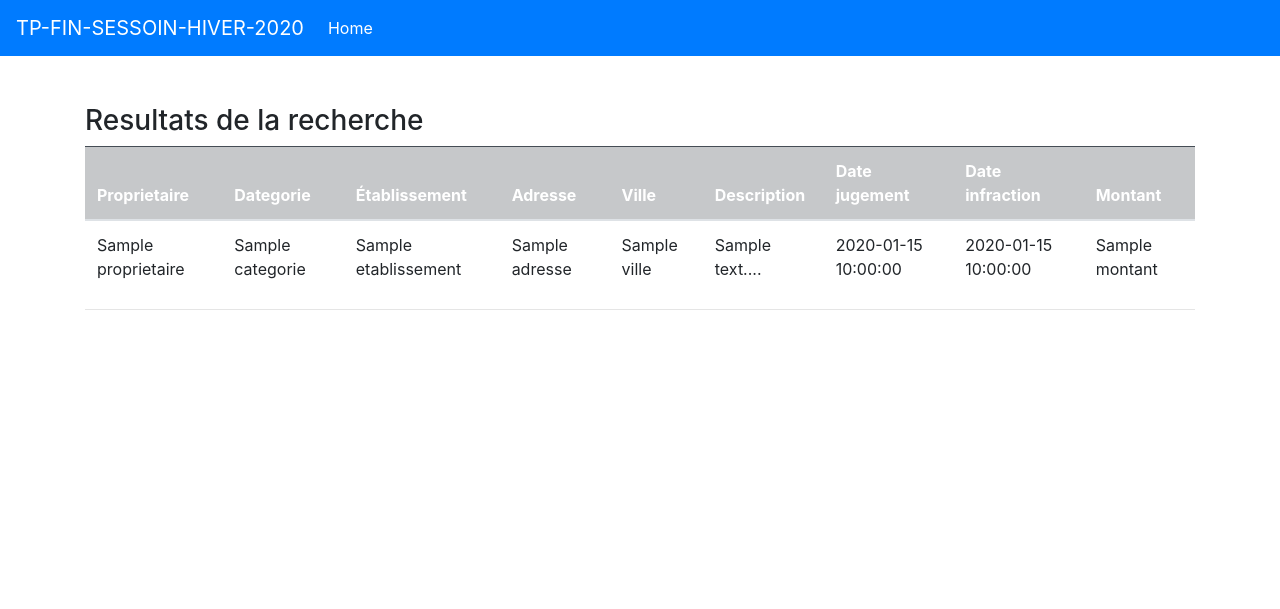
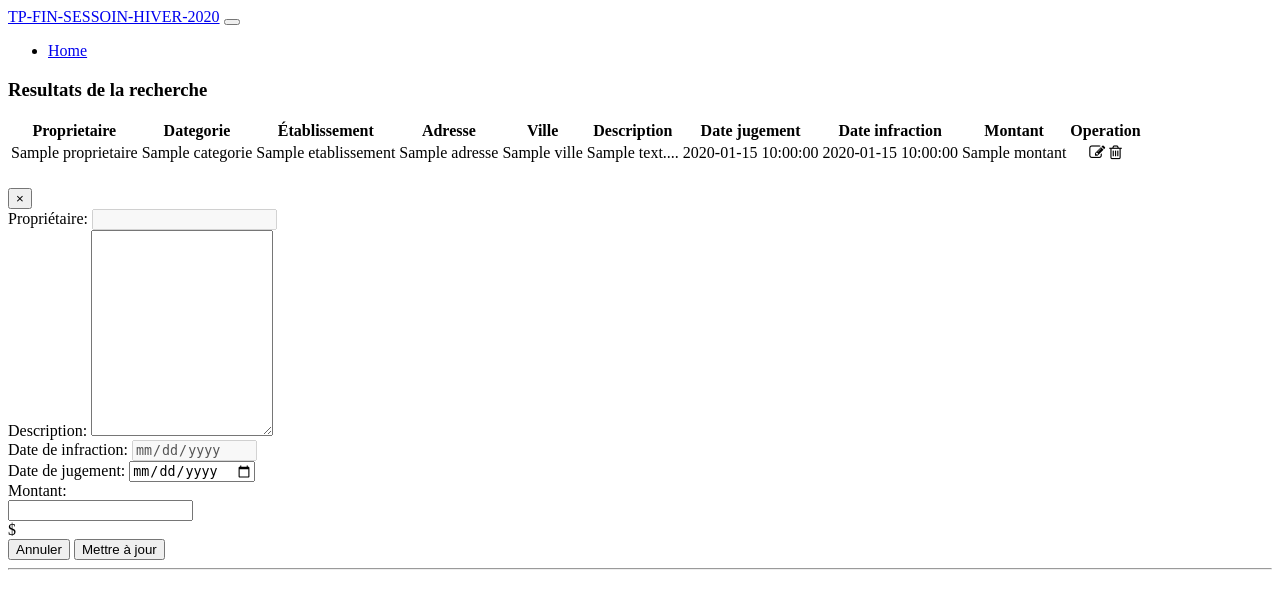
Before and after one commit to limonsso/INF5190-TP-FIN-SESSION, a Flask app: template webapp/templates/contrevenant/results.html in a window 1280 px wide. Shown: the top 609 px of the page. Run offline with Flask 2, Linux system fonts and the light colour scheme; the template is opened without the code that fills it: most values are stand-ins (such as "Sample title", 1, 10 or a date in 2020); some libraries are stand-ins or nearby versions.

Commit message:
Ajout de la feature D3

```diff
--- a/requirements.txt
+++ b/requirements.txt
@@ -8,20 +8,21 @@ dateparser==0.7.4
 enum34==1.1.6
 Flask==1.1.1
 Flask-APScheduler==1.11.0
-Flask-Babel==1.0.0
 funcsigs==1.0.2
-idna==2.6
 ipaddress==1.0.17
 itsdangerous==1.1.0
 jeepney==0.4.3
 Jinja2==2.11.1
 keyring==10.6.0
 keyrings.alt==3.0
+lesscpy==0.14.0
 MarkupSafe==1.1.1
+ply==3.11
 pycodestyle==2.5.0
 pycparser==2.20
 pycrypto==2.6.1
 pyraml-parser==0.1.9
+pyScss==1.3.7
 python-dateutil==2.8.1
 pytz==2019.3
 pyxdg==0.25
--- a/scripts/inf5190db.sql
+++ b/scripts/inf5190db.sql
@@ -9,5 +9,9 @@ CREATE TABLE "contrevenants" (
 	"date_infraction"	TEXT NOT NULL,
 	"date_jugement"	TEXT NOT NULL,
 	"montant"	TEXT NOT NULL,
+	"has_been_deleted"	INTEGER NOT NULL,
+	"is_local_data"	INTEGER NOT NULL,
+	"modification_date"	TEXT NOT NULL,
+	"creation_date"	TEXT NOT NULL,
 	PRIMARY KEY("id")
 )
--- a/webapi/__init__.py
+++ b/webapi/__init__.py
@@ -1,5 +1,9 @@
 from flask import Blueprint
+
+from utils.shell_helper import run_sh_file
 
 api = Blueprint('webapi', __name__)
 
+# print(run_sh_file('./scripts/apidocgen.sh'))
+
 from webapi.controllers import *
--- a/webapp/static/js/site.js
+++ b/webapp/static/js/site.js
@@ -1,4 +1,3 @@
-
 $('#quick-search-submit').click(function (e) {
     e.preventDefault();
     var date_du = $('#date_du');
@@ -51,3 +50,150 @@ $('#quick-search-submit').click(function (e) {
             console.log(error)
         });
 });
+
+$('#edit_contrevenant').on('show.bs.modal', function (e) {
+    var contrevenant = e.relatedTarget.dataset;
+    console.log(contrevenant);
+    $('#contrevenant-id').val(contrevenant.id)
+    $('#contrevenant-proprietaire').val(contrevenant.proprietaire)
+    $('#contrevenant-etablissement').append(contrevenant.etablissement)
+    $('#contrevenant-description').val(contrevenant.description)
+    $('#contrevenant-date-jugement').val(contrevenant.date_jugement)
+    $('#contrevenant-date-infraction').val(contrevenant.date_infraction)
+    $('#contrevenant-montant').val(contrevenant.montant.split(' ')[0])
+});
+
+$('#edit_contrevenant').on('hide.bs.modal', function (e) {
+    location.reload();
+});
+
+$('#btnUpdateContrevenant').click(function (e) {
+    $('.contrevenantEditionForm').submit();
+});
+
+$(document).ready(function () {
+    $('.contrevenantEditionForm').bootstrapValidator({
+        fields: {
+            contrevenant_description: {
+                validators: {
+                    notEmpty: {
+                        message: "La description de contrevenant est réquis et ne peut être vide"
+                    }
+                }
+            },
+            contrevenant_date_jugement: {
+                validators: {
+                    date: {
+                        format: 'MM/DD/YYYY',
+                        message: "L'entrée n'est pas valide"
+                    },
+                    callback: {
+                        message: "La date de jugement doit être superieure à la date d'infraction",
+                        callback: function (value, validator, $field) {
+                            return $('#contrevenant-date-infraction').val() < value
+                        }
+                    }
+                }
+            },
+            contrevenant_montant: {
+                validators: {
+                    greaterThan: {
+                        inclusive: false,
+                        value: 0,
+                        message: "Le montant doit être superieur a zéro"
+                    }
+                }
+            }
+        }
+    }).on('success.form.bv', function (e) {
+        // Prevent form submission
+        e.preventDefault();
+
+        var data = {
+            id: $('#contrevenant-id').val(),
+            description: $('#contrevenant-description').val(),
+            date_jugement: $('#contrevenant-date-jugement').val(),
+            montant: $('#contrevenant-montant').val()
+        }
+        update_contrevenant(data);
+    });
+});
+
+function delete_contrevenant(id) {
+    Swal.fire({
+        title: 'Suppression de contrevenant!',
+        text: 'Voulez-vous vraiment supprimer ce contrevenant ?',
+        icon: 'warning',
+        showCancelButton: true,
+        cancelButtonText: 'Non',
+        confirmButtonText: 'Oui',
+        preConfirm: function () {
+            return fetch(`${window.location.origin}/contrevenants/${id}`, {method: 'DELETE'})
+                .then(response => {
+                    console.log(response)
+                    if (!response.ok) {
+                        throw new Error(response.statusText)
+                    }
+                    Swal.fire({
+                        title: 'Suppression de contravention!',
+                        text: 'La contravention a été supprimée avec succès',
+                        icon: 'success',
+                        preConfirm: function () {
+                            location.reload();
+                        }
+                    })
+                })
+                .catch(error => {
+                    Swal.showValidationMessage(
+                        `Request failed: ${error}`
+                    )
+                })
+        }
+    })
+}
+
+function update_contrevenant(data) {
+    console.log(data);
+
+    fetch(`${window.location.origin}/contrevenants/${data.id}`,
+        {
+            method: 'PATCH',
+            body: JSON.stringify(data),
+            headers: {
+                'Content-Type': 'application/json'
+            }
+        })
+        .then((response) => {
+            console.log(response.json());
+            //return response.json();
+            var Toast = Swal.mixin({
+                toast: true,
+                position: 'top-end',
+                showConfirmButton: false,
+                timer: 2000,
+                timerProgressBar: true,
+                onOpen: (toast) => {
+                    toast.addEventListener('mouseenter', Swal.stopTimer)
+                    toast.addEventListener('mouseleave', Swal.resumeTimer)
+                },
+                onClose: () => {
+                    location.reload();
+                }
+            });
+            if (!response.ok) {
+                Toast.fire({
+                    icon: 'error',
+                    title: 'Signed in successfully'
+                });
+            } else
+                Toast.fire({
+                    icon: 'success',
+                    title: 'Signed in successfully'
+                });
+        })
+        .then((data) => {
+            console.log(data);
+        });
+
+
+}
--- /dev/null
+++ b/webapp/templates/contrevenant/edit.html
@@ -0,0 +1,61 @@
+{% block edit_contrevenant %}
+    <!-- Modal -->
+    <div class="modal fade" id="edit_contrevenant" tabindex="-1" role="dialog"
+         aria-hidden="true" data-id>
+        <div class="modal-dialog modal-lg" role="document">
+            <div class="modal-content">
+                <div class="modal-header">
+                    <h5 class="modal-title" id="contrevenant-etablissement"></h5>
+                    <button type="button" class="close" data-dismiss="modal" aria-label="Close">
+                        <span aria-hidden="true">&times;</span>
+                    </button>
+                </div>
+                <div class="modal-body">
+                    <div class="alert alert-dismissible alert-success alert-update-success" style="display: none">
+                        <strong>Supper!</strong> Le contrevenant a bien été mis a jour.
+                    </div>
+                    <form class="contrevenantEditionForm">
+                        <input type="hidden" id="contrevenant-id">
+                        <div class="form-group">
+                            <label class="col-form-label">Propriétaire:</label>
+                            <input type="text" class="form-control" id="contrevenant-proprietaire" disabled="">
+                        </div>
+                        <div class="form-group">
+                            <label class="col-form-label">Description:</label>
+                            <textarea class="form-control" id="contrevenant-description" name="contrevenant_description"
+                                      style="height: 200px"></textarea>
+                        </div>
+                        <div class="row">
+                            <div class="form-group col-6">
+                                <label class="col-form-label">Date de infraction:</label>
+                                <input type="date" class="form-control" id="contrevenant-date-infraction" disabled="">
+                            </div>
+                            <div class="form-group col-6">
+                                <label class="col-form-label">Date de jugement:</label>
+                                <input type="date" class="form-control" id="contrevenant-date-jugement"
+                                       name="contrevenant_date_jugement">
+                            </div>
+                        </div>
+                        <div class="row">
+                            <div class="form-group col-6">
+                                <label class="col-form-label">Montant:</label>
+                                <div class="input-group">
+                                    <input type="number" class="form-control" id="contrevenant-montant"
+                                           name="contrevenant_montant" aria-label="Amount (to the nearest dollar)"
+                                           min="0">
+                                    <div class="input-group-prepend">
+                                        <span class="input-group-text">$</span>
+                                    </div>
+                                </div>
+                            </div>
+                        </div>
+                    </form>
+                </div>
+                <div class="modal-footer">
+                    <button type="button" class="btn btn-danger" data-dismiss="modal">Annuler</button>
+                    <button type="button" class="btn btn-success" id="btnUpdateContrevenant">Mettre à jour</button>
+                </div>
+            </div>
+        </div>
+    </div>
+{% endblock %}
--- a/webapp/templates/contrevenant/results.html
+++ b/webapp/templates/contrevenant/results.html
@@ -42,6 +42,7 @@
             <th scope="col">Date jugement</th>
             <th scope="col">Date infraction</th>
             <th scope="col">Montant</th>
+            <th scope="col">Operation</th>
         </tr>
         </thead>
         <tbody>
@@ -58,8 +59,21 @@
                 <td scope="row">{{ contrevenant.date_jugement }}</td>
                 <td scope="row">{{ contrevenant.date_infraction }}</td>
                 <td scope="row">{{ contrevenant.montant }}</td>
+                <th scope="row">
+                    <a class="btn btn-info" data-toggle="modal" data-target="#edit_contrevenant"
+                       data-id="{{ contrevenant.id }}" data-proprietaire="{{ contrevenant.proprietaire }}"
+                       data-etablissement="{{ contrevenant.etablissement }}"
+                       data-description="{{ contrevenant.description }}"
+                       data-date_jugement="{{ contrevenant.date_jugement }}"
+                       data-date_infraction="{{ contrevenant.date_infraction }}"
+                       data-montant="{{ contrevenant.montant }}"><span
+                            class="fa fa-pencil-square-o text-light"></span></a>
+                    <a class="btn btn-danger" onclick="delete_contrevenant('{{ contrevenant.id }}')">
+                        <span class="fa fa-trash-o text-light"></span></a>
+                </th>
             </tr>
         {% endfor %}
         </tbody>
     </table>
+    {% include 'contrevenant/edit.html' %}
 {% endblock %}
--- a/webapp/templates/main_layout.html
+++ b/webapp/templates/main_layout.html
@@ -1,11 +1,14 @@
 <!DOCTYPE html>
 <html lang="en">
 <head>
-    <link rel="stylesheet" href="{{ url_for('static', filename='lib/bootstrap/css/bootstrap.css') }}">
+    <link rel="stylesheet" href="{{ url_for('static', filename='lib/bootswatch/css/bootswatch.min.css') }}">
     <link rel="stylesheet" href="{{ url_for('static', filename='lib/font-awesome/css/font-awesome.css') }}">
+    <link rel="stylesheet" href="{{ url_for('static', filename='lib/sweetalert2@9.10.7/sweetalert2.min.css') }}">
+    <script src="{{ url_for('static', filename='lib/sweetalert2@9.10.7/sweetalert2.all.min.js') }}"></script>
+    <script src="{{ url_for('static', filename='lib/jquery/jquery-3.4.1.js') }}"></script>
+    <script src="{{ url_for('static', filename='lib/bootstrapvalidator/js/bootstrapValidator.min.js') }}"></script>
     <link rel="stylesheet" href="{{ url_for('static', filename='css/site.css') }}">
 
-    <script src="{{ url_for('static', filename='lib/jquery/jquery-3.4.1.js') }}"></script>
     <meta charset="UTF-8">
     <title>TP-FIN-SESSOIN</title>
 </head>
@@ -42,6 +45,6 @@
 
 <script src="{{ url_for('static', filename='js/site.js') }}"></script>
 <script src="{{ url_for('static', filename='js/pagination.js') }}"></script>
-<script src="{{ url_for('static', filename='lib/bootstrap/js/bootstrap.js') }}"></script>
+<script src="{{ url_for('static', filename='lib/bootstrap-4.0.0/dist/js/bootstrap.js') }}"></script>
 </body>
 </html>
```
Also changed, not shown: models/contrevenant.py (+6 -1 lines), scripts/import_data_script.py (+5 -4 lines), services/contrevenant_service.py (+57 -4 lines), utils/dictionay_helper.py (added, +11 -0 lines), utils/shell_helper.py (added, +7 -0 lines), webapi/controllers/contrevenant_controller.py (+37 -8 lines), webapp/static/css/site.css (+59 -2 lines), webapp/templates/apidoc.html (+1 -1 lines), 1 other file.
